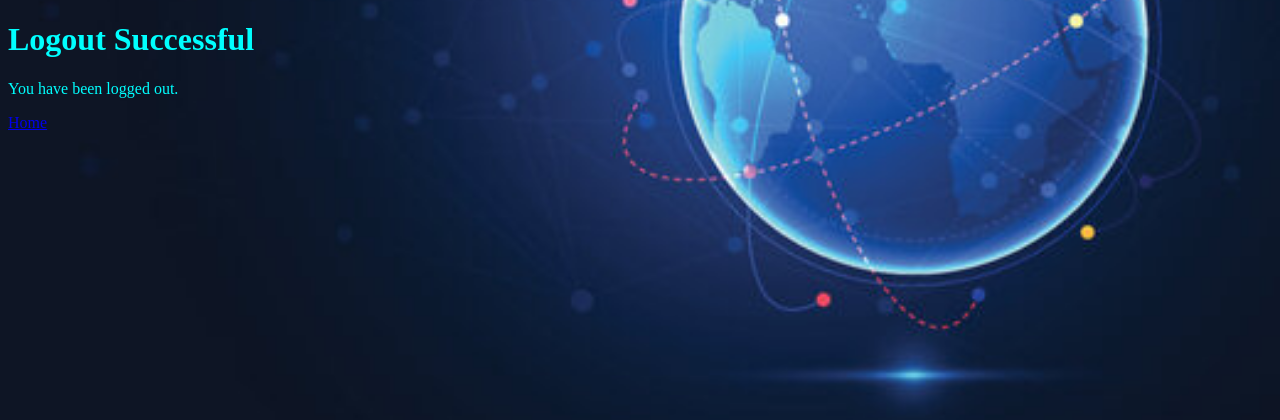
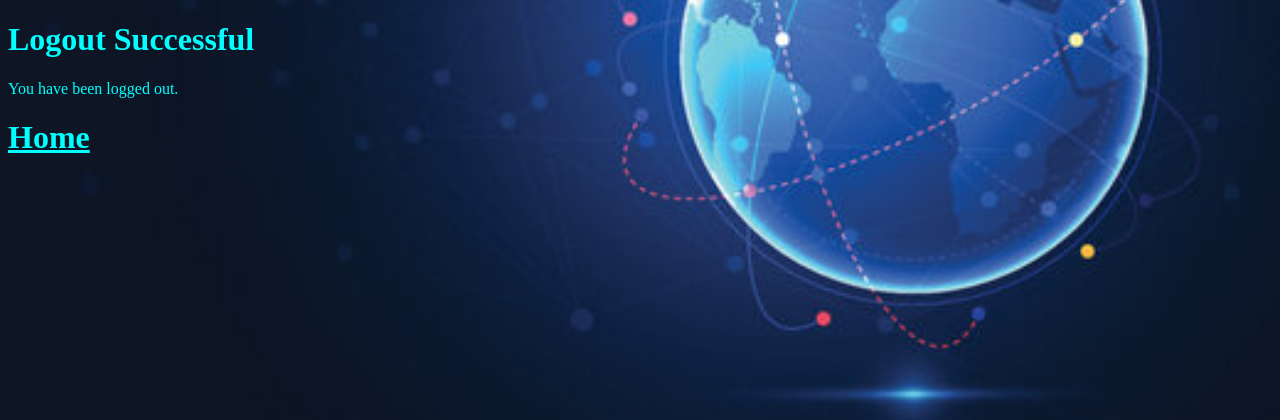
Before and after one commit to Hemant1415/News, a Flask app: page /logout in a window 1280 px wide. Shown: the top 420 px of the page. Run offline with Flask 3, Linux system fonts and the light colour scheme; some libraries are stand-ins or nearby versions.

Commit message:
Update logout.html

```diff
--- a/templates/logout.html
+++ b/templates/logout.html
@@ -18,6 +18,6 @@
 <body>
     <h1 style="color: #00FFFF;">Logout Successful</h1>
     <p style="color: #00FFFF;">You have been logged out.</p>
-    <a href="/">Home</a>
+    <h1><a href="/" style="color: #00FFFF;">Home</a></h1>
 </body>
 </html>
```
